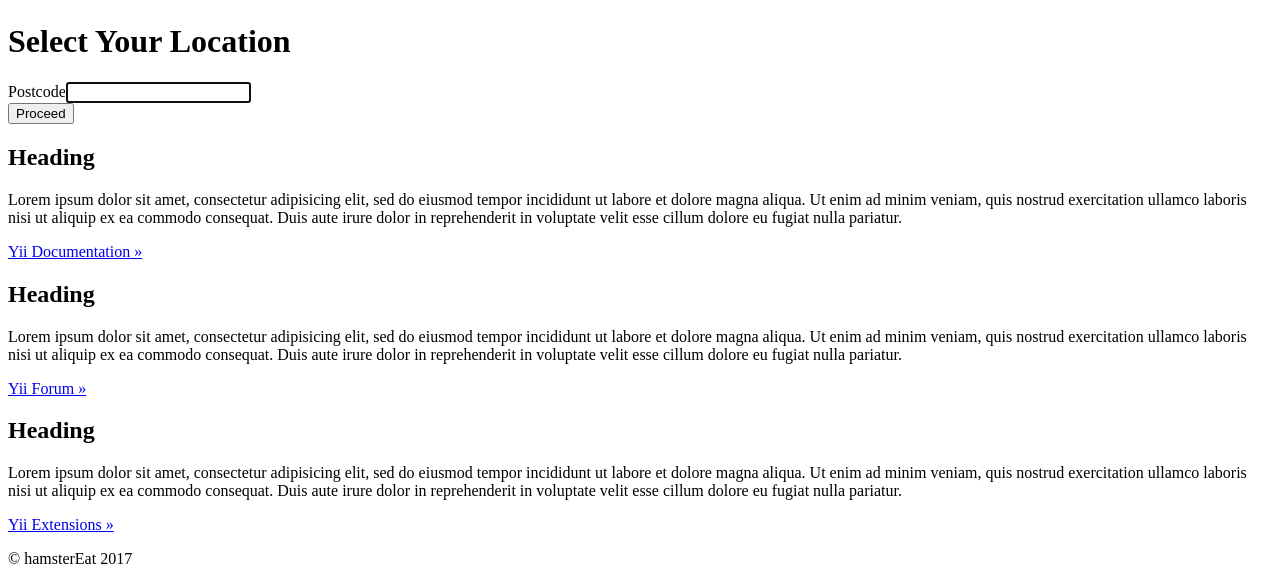
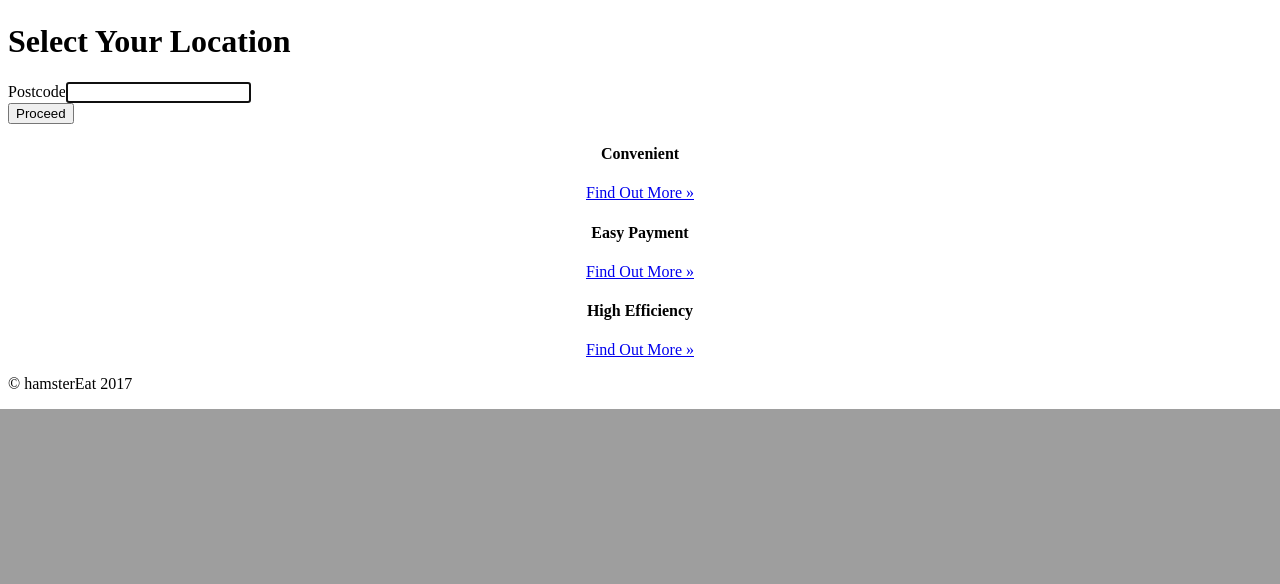
Before and after one commit to ding94/hamsterEat, a Yii app: template frontend/views/site/index.php in a window 1280 px wide. Shown: the part 810-1394 px from the top of the page. After the commit the page ends 1219 px from the top, so only its background shows below. Run offline with PHP 8.4 and a stand-in for Yii, Linux system fonts and the light colour scheme; the template is opened without the code that fills it, so the values that code supplies are empty; form fields are guessed from the names that the template uses; some libraries are stand-ins or nearby versions.

Commit message:
frontend UI edited INCOMPLETE

```diff
--- a/frontend/views/layouts/user.php
+++ b/frontend/views/layouts/user.php
@@ -49,7 +49,7 @@ AppAsset::register($this);
         $menuItems[] = ['label' => 'Login', 'url' => ['/site/login']];
     } else {
         $menuItems[] = ['label' => 'My Profile', 'url' => ['/user/user-profile']];
-        $menuItems[] = ['label' => 'Create Restaurant', 'url' => ['Restaurant/default/new-restaurant-location']];
+        $menuItems[] = ['label' => 'Create Restaurant', 'url' => ['Restaurant/default/new-restaurant-location'],'visible'=>Yii::$app->user->can('restaurant manager')];
         $menuItems[] = ['label' => 'Ticket', 'url' => ['/ticket']];
         $menuItems[] = '<li>'
             . Html::beginForm(['/site/logout'], 'post')
--- a/frontend/views/site/contact.php
+++ b/frontend/views/site/contact.php
@@ -12,11 +12,11 @@ $this->title = 'Contact';
 $this->params['breadcrumbs'][] = $this->title;
 ?>
 <div class="container">
-  <div class="col-lg-5 col-lg-offset-4">
+  <div class="col-lg-7 col-lg-offset-3" style="text-align:center">
     <h1><?= Html::encode($this->title) ?></h1>
 
     <p>
-        If you have business inquiries or other questions, please fill out the following form to contact us. Thank you.
+        If you have business inquiries or other questions, please fill out the following form to contact us. <br>Thank you.
     </p>
   </div>
     <div class="row" >
--- a/frontend/views/site/index.php
+++ b/frontend/views/site/index.php
@@ -12,7 +12,7 @@ $this->title = 'My Yii Application';
         <div id="SlideShowContainer">
 
         <div class="mySlides">
-        <img src="SysImg/Img1-1200x400.jpg" style="width: 96vw; height:100vh; !important;">
+        <img src="SysImg/Img1-1200x400.jpg" style="width:96vw; height:100vh; !important;">
         </div>
 
          </div>
@@ -46,35 +46,29 @@ $this->title = 'My Yii Application';
     <div class="body-content">
 
         <div class="row">
-            <div class="col-lg-4">
-                <h2>Heading</h2>
-
-                <p>Lorem ipsum dolor sit amet, consectetur adipisicing elit, sed do eiusmod tempor incididunt ut labore et
-                    dolore magna aliqua. Ut enim ad minim veniam, quis nostrud exercitation ullamco laboris nisi ut aliquip
-                    ex ea commodo consequat. Duis aute irure dolor in reprehenderit in voluptate velit esse cillum dolore eu
-                    fugiat nulla pariatur.</p>
-
-                <p><a class="btn btn-default" href="http://www.yiiframework.com/doc/">Yii Documentation &raquo;</a></p>
+            <div class="col-lg-4" style="text-align:center">
+              <span class="fa-stack fa-4x">
+                        <i class="fa fa-circle fa-stack-2x text-primary" style="color:orange;"></i>
+                         <i class="fa fa-cutlery fa-stack-1x fa-inverse"></i>
+                    </span>
+                    <h4 class="service-heading">Convenient</h4>
+                <p><a class="btn btn-default" href="http://www.yiiframework.com/doc/">Find Out More &raquo;</a></p>
             </div>
-            <div class="col-lg-4">
-                <h2>Heading</h2>
-
-                <p>Lorem ipsum dolor sit amet, consectetur adipisicing elit, sed do eiusmod tempor incididunt ut labore et
-                    dolore magna aliqua. Ut enim ad minim veniam, quis nostrud exercitation ullamco laboris nisi ut aliquip
-                    ex ea commodo consequat. Duis aute irure dolor in reprehenderit in voluptate velit esse cillum dolore eu
-                    fugiat nulla pariatur.</p>
-
-                <p><a class="btn btn-default" href="http://www.yiiframework.com/forum/">Yii Forum &raquo;</a></p>
-            </div>
-            <div class="col-lg-4">
-                <h2>Heading</h2>
-
-                <p>Lorem ipsum dolor sit amet, consectetur adipisicing elit, sed do eiusmod tempor incididunt ut labore et
-                    dolore magna aliqua. Ut enim ad minim veniam, quis nostrud exercitation ullamco laboris nisi ut aliquip
-                    ex ea commodo consequat. Duis aute irure dolor in reprehenderit in voluptate velit esse cillum dolore eu
-                    fugiat nulla pariatur.</p>
-
-                <p><a class="btn btn-default" href="http://www.yiiframework.com/extensions/">Yii Extensions &raquo;</a></p>
+            <div class="col-lg-4" style="text-align:center">
+			<span class="fa-stack fa-4x">
+                        <i class="fa fa-circle fa-stack-2x text-primary" style="color:orange;"></i>
+                         <i class="fa fa-credit-card fa-stack-1x fa-inverse"></i>
+                    </span>
+                    <h4 class="service-heading">Easy Payment</h4>
+                <p><a class="btn btn-default" href="http://www.yiiframework.com/forum/">Find Out More &raquo;</a></p>
+             </div>
+            <div class="col-lg-4" style="text-align:center">
+			<span class="fa-stack fa-4x">
+                        <i class="fa fa-circle fa-stack-2x text-primary" style="color:orange;"></i>
+                         <i class="fa fa-clock-o fa-stack-1x fa-inverse"></i>
+                    </span>
+                    <h4 class="service-heading">High Efficiency</h4>
+               <p><a class="btn btn-default" href="http://www.yiiframework.com/extensions/">Find Out More &raquo;</a></p>
             </div>
         </div>
 
--- a/frontend/web/css/site.css
+++ b/frontend/web/css/site.css
@@ -22,6 +22,9 @@ body {
 .navbar-nav > li > a {
     color:white;
 }
+
+
+
 .footer {
 	border-top: 1px solid #ddd;
 	position:fixed;
```
Also changed, not shown: frontend/views/site/about.php (+4 -3 lines), frontend/web/css/Slider.css (+2 -5 lines).
